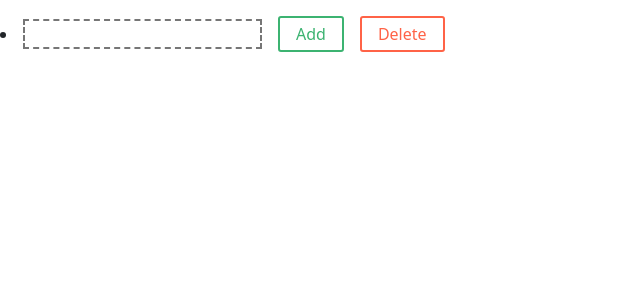
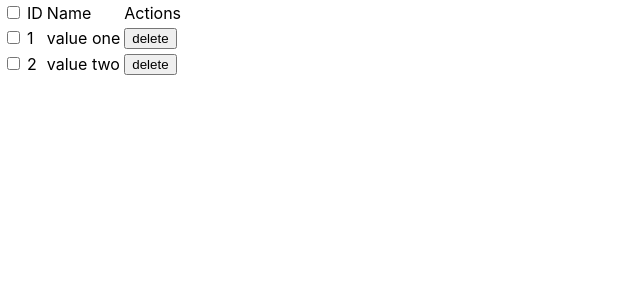
Before and after one commit to Heshan-kavi/dynamic-list, a React (Create React App) app: page / in a window 1280 px wide. Shown: the top 300 px of the page, without its empty margins (0-640 px from the left). Built offline with nearby package versions, Linux system fonts and the light colour scheme.

Commit message:
implemented data table and router_dom

```diff
--- a/package.json
+++ b/package.json
@@ -14,6 +14,7 @@
     "react": "^18.2.0",
     "react-bootstrap": "^2.7.4",
     "react-dom": "^18.2.0",
+    "react-router-dom": "^6.11.1",
     "react-scripts": "5.0.1",
     "styled-components": "^5.3.9",
     "typescript": "^4.9.5",
--- a/src/App.tsx
+++ b/src/App.tsx
@@ -1,10 +1,12 @@
 import React from 'react';
 import './App.css';
 import SecondaryPage from './pages/SecondaryPage';
+import ThirdPage from './pages/ThirdPage';
 
 function App() {
   return (
-    <SecondaryPage/>
+    // <SecondaryPage/>
+    <ThirdPage/>
   );
 }
 
--- /dev/null
+++ b/src/components/Table.tsx
@@ -0,0 +1,73 @@
+import { useEffect, useMemo, useState } from "react"
+import { ColumnModel } from "../interfaces/TableModal"
+import { TableOptions } from "../pages/ThirdPage"
+
+interface Props<DATA>{
+    data: DATA[]
+    columns: ColumnModel<DATA>[]
+    tableOptions:TableOptions<DATA>
+}
+
+export default function Table<DATA>({data,columns, tableOptions}: Props<DATA>){
+
+    const [checkedIds, setCheckedIds] = useState<{[key: number] : boolean}>({})
+
+    useEffect(() => {
+      const dictionaryList =   data.reduce((acc, item) => {
+        return {...acc, [tableOptions.getId(item)] : false}
+      }, {})
+
+      setCheckedIds(dictionaryList)
+
+    }, [data])
+
+    console.log(checkedIds)
+
+
+    const isAllIdsChecked = useMemo(() =>  Object.values(checkedIds).every(value => value === true), [checkedIds])
+
+    return <>
+     <table>
+        <thead>
+            {
+                tableOptions.showCheckboxColumn && <>
+                    <td><input type="checkbox" checked={isAllIdsChecked} onChange={(ev) => {
+                        const checked = ev.target.checked;
+                        const dictionaryList =   data.reduce((acc, item) => {
+                            return {...acc, [tableOptions.getId(item)] : checked}
+                            }, {})
+                            setCheckedIds(dictionaryList)
+                    }} /></td>
+                </>
+            }
+            {
+                columns.map((column) => <>
+                    <td>{column.columnId}</td>
+                    </>)
+            }
+        </thead>
+        <tbody>
+            {
+                data.map((row) => <>
+                    <tr>
+                        {
+                        tableOptions.showCheckboxColumn && <>
+                            <td><input type="checkbox" checked={checkedIds[tableOptions.getId(row)]} onChange={(ev) => {
+                            const checked = ev.target.checked;
+                            setCheckedIds({...checkedIds, [tableOptions.getId(row)] : checked })
+                            }} /></td>
+                            </>
+                        }
+                       {
+                        columns.map((column) => <>
+                          <td>{column.accessor(row)}</td>
+                        </>)
+                       }
+                    </tr>
+                </>)
+            }
+        </tbody>
+     </table>
+
+    </>
+}
--- /dev/null
+++ b/src/interfaces/TableModal.ts
@@ -0,0 +1,4 @@
+export interface ColumnModel<DATA>{
+    columnId: string;
+    accessor: (row:DATA) => string | number | JSX.Element
+}
--- /dev/null
+++ b/src/pages/ThirdPage.tsx
@@ -0,0 +1,30 @@
+import { useState } from "react";
+import Table from "../components/Table";
+import { ColumnModel } from "../interfaces/TableModal";
+
+interface TabledData {
+    id : number;
+    name : string
+}
+
+export interface TableOptions <T>{
+    showCheckboxColumn: boolean
+    getId: (row: T) => number
+}
+
+function ThirdPage(){
+    const [data] = useState<TabledData[]>([{id:1, name:"value one"},{id:2, name:"value two"}])
+
+    const [columns] = useState<ColumnModel<TabledData>[]>([{columnId:'ID', accessor: (row) => row.id},{columnId:'Name', accessor: (row) => row.name},{columnId:'Actions', accessor: (row) => <><button onClick={() => console.log(row)}> delete</button></>}])
+
+    const [tableOptions] = useState<TableOptions<TabledData>>({
+        showCheckboxColumn: true,
+        getId: (row) => row.id
+    })
+
+    return <>
+        <Table<TabledData> data={data} columns={columns} tableOptions={tableOptions}></Table>
+    </>
+}
+
+export default ThirdPage;
```
Also changed, not shown: 1 other file (tests, documents, lock files or other folders).
